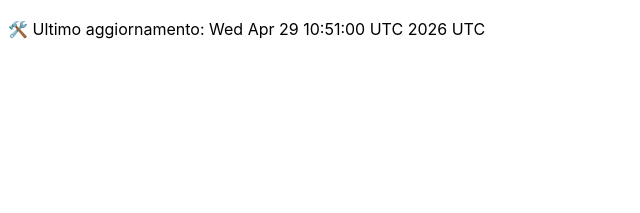
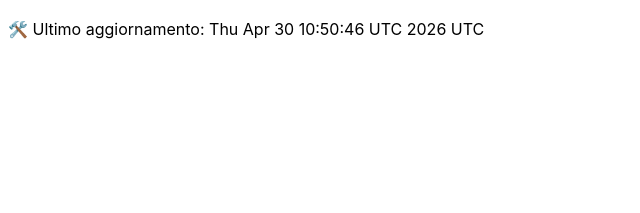
Before and after one commit to DanteTrb/DanteTrb.github.io, a Jekyll site: the page built from badges.md, in a window 1280 px wide. Shown: the top 213 px of the page, without its empty margins (0-640 px from the left). Built offline with Jekyll 4.4.1, drawn with Linux system fonts in a browser that asks for light colours; our own code applies the rules of GitHub Pages for plain Markdown files.

Commit message:
🛠️ Aggiornamento automatico badge

```diff
--- a/badges.md
+++ b/badges.md
@@ -1 +1 @@
-🛠️ Ultimo aggiornamento: Wed Apr 29 10:51:00 UTC 2026 UTC
+🛠️ Ultimo aggiornamento: Thu Apr 30 10:50:46 UTC 2026 UTC
```
